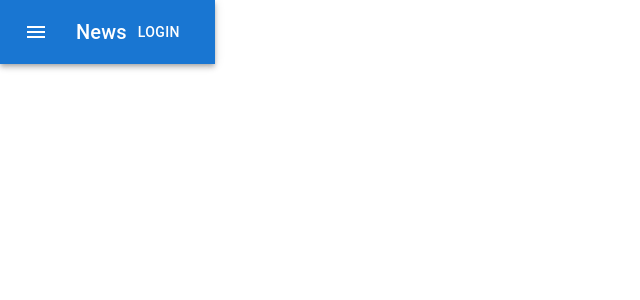
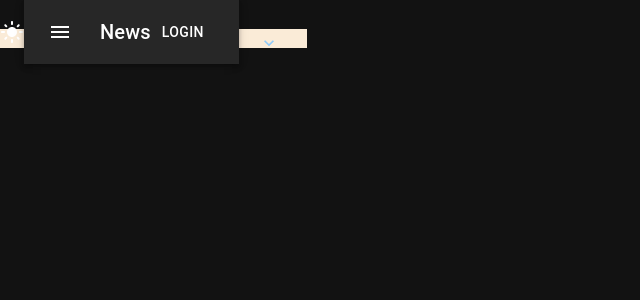
Before and after one commit to minaabaraghi/registerApp, a React (Create React App) app: page /dropDown in a window 1280 px wide. Shown: the top 300 px of the page, without its empty margins (0-640 px from the left). Built offline with nearby package versions, Linux system fonts and the light colour scheme.

Commit message:
theme and dropdown

```diff
--- a/package.json
+++ b/package.json
@@ -7,6 +7,7 @@
         "@emotion/styled": "^11.13.0",
         "@microsoft/signalr": "^8.0.0",
         "@mui/icons-material": "^5.16.4",
+        "@mui/material": "^5.16.4",
         "@reduxjs/toolkit": "^2.2.6",
         "@testing-library/jest-dom": "^5.16.5",
         "@testing-library/react": "^13.4.0",
--- a/src/App.tsx
+++ b/src/App.tsx
@@ -1,11 +1,19 @@
 import './App.css';
-import React from 'react';
+import React, {useState} from 'react';
 import Welcome from './pages/welcome';
-
+import {ThemeProvider, createTheme} from '@mui/material/styles';
+import CssBaseline from '@mui/material/CssBaseline';
 import {BrowserRouter, Route, Routes} from 'react-router-dom';
 import BasePage from './routes/basePage';
-
+import DarkModeIcon from '@mui/icons-material/DarkMode';
+import LightModeIcon from '@mui/icons-material/LightMode';
 function App() {
+    const [mode, setMode] = useState(true);
+    const darkTheme = createTheme({
+        palette: {
+            mode: mode ? 'dark' : 'light',
+        },
+    });
     return (
         <div
             style={{
@@ -22,9 +30,26 @@ function App() {
             }}
             className="App"
         >
-            <BrowserRouter>
-                <BasePage />
-            </BrowserRouter>
+            {!mode ? (
+                <DarkModeIcon
+                    onClick={() => {
+                        setMode(true);
+                    }}
+                />
+            ) : (
+                <LightModeIcon
+                    onClick={() => {
+                        setMode(false);
+                    }}
+                />
+            )}
+
+            <ThemeProvider theme={darkTheme}>
+                <CssBaseline />
+                <BrowserRouter>
+                    <BasePage />
+                </BrowserRouter>
+            </ThemeProvider>
         </div>
     );
 }
--- a/src/sample/dropDown/dropDown.tsx
+++ b/src/sample/dropDown/dropDown.tsx
@@ -1,3 +1,50 @@
-export default function DropDown() {
-    return <></>;
+import * as React from 'react';
+import Box from '@mui/material/Box';
+import Drawer from '@mui/material/Drawer';
+import Button from '@mui/material/Button';
+import InputLabel from '@mui/material/InputLabel';
+import MenuItem from '@mui/material/MenuItem';
+import FormControl from '@mui/material/FormControl';
+import Select, {SelectChangeEvent} from '@mui/material/Select';
+import List from '@mui/material/List';
+import ListItem from '@mui/material/ListItem';
+import ListItemButton from '@mui/material/ListItemButton';
+import ListItemText from '@mui/material/ListItemText';
+import KeyboardArrowDownIcon from '@mui/icons-material/KeyboardArrowDown';
+export default function TemporaryDrawer() {
+    const [open, setOpen] = React.useState(false);
+
+    const toggleDrawer = (newOpen: boolean) => () => {
+        setOpen(newOpen);
+    };
+
+    const [label, setLabel] = React.useState('');
+    return (
+        <div>
+            <FormControl fullWidth>
+                <Button
+                    onClick={toggleDrawer(true)}
+                    startIcon={<KeyboardArrowDownIcon />}
+                    fullWidth
+                    sx={{background: 'e1e1e1', width: '50px'}}
+                >
+                    {label}
+                </Button>
+            </FormControl>
+            <Drawer anchor={'bottom'} open={open} onClose={toggleDrawer(false)}>
+                <List>
+                    {['All mail', 'Trash', 'Spam'].map((text, index) => (
+                        <ListItem key={text} disablePadding>
+                            <ListItemButton>
+                                <ListItemText
+                                    primary={text}
+                                    onClick={() => setLabel(text)}
+                                />
+                            </ListItemButton>
+                        </ListItem>
+                    ))}
+                </List>
+            </Drawer>
+        </div>
+    );
 }
```
Also changed, not shown: 1 other file (tests, documents, lock files or other folders).
